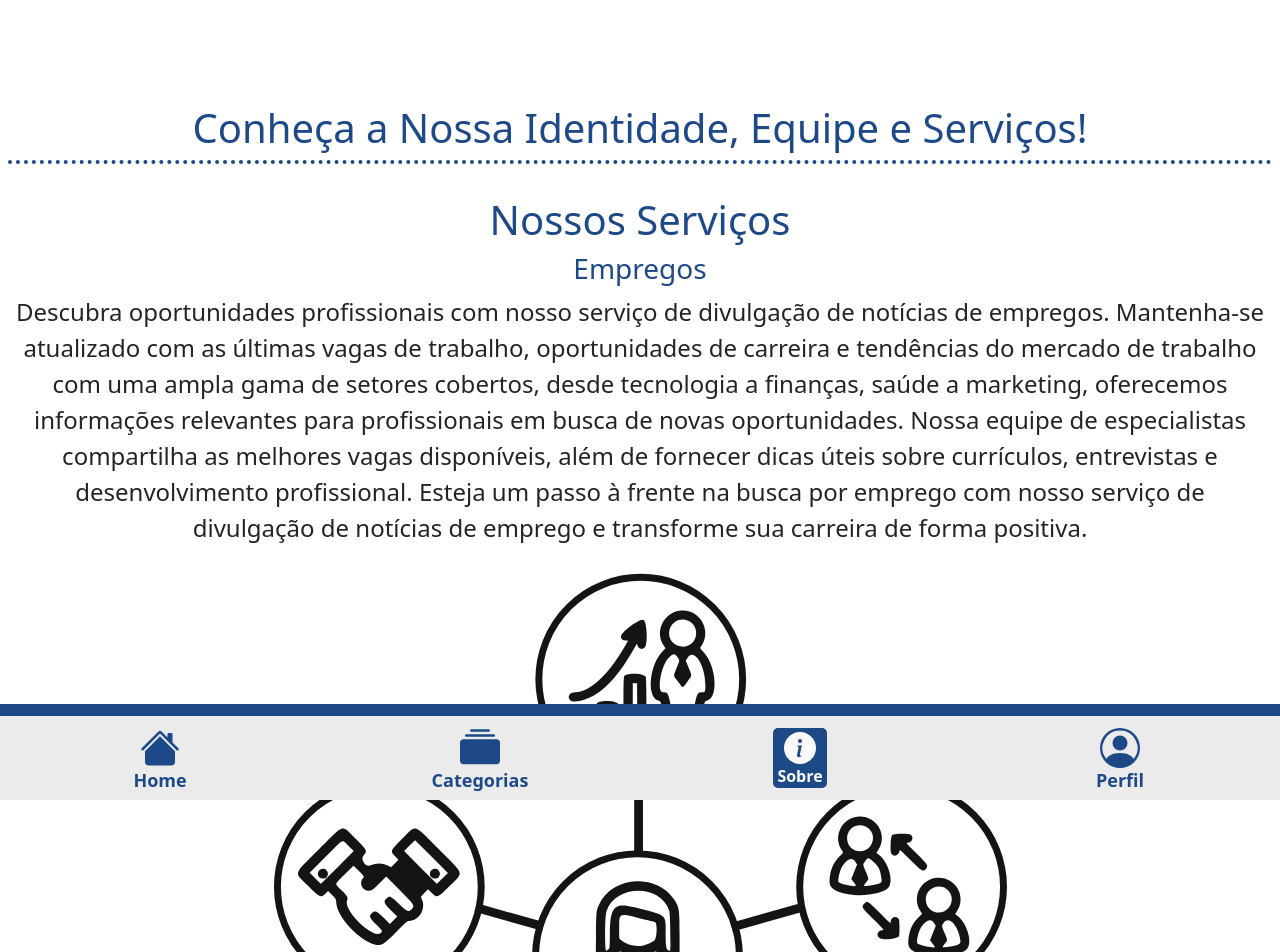
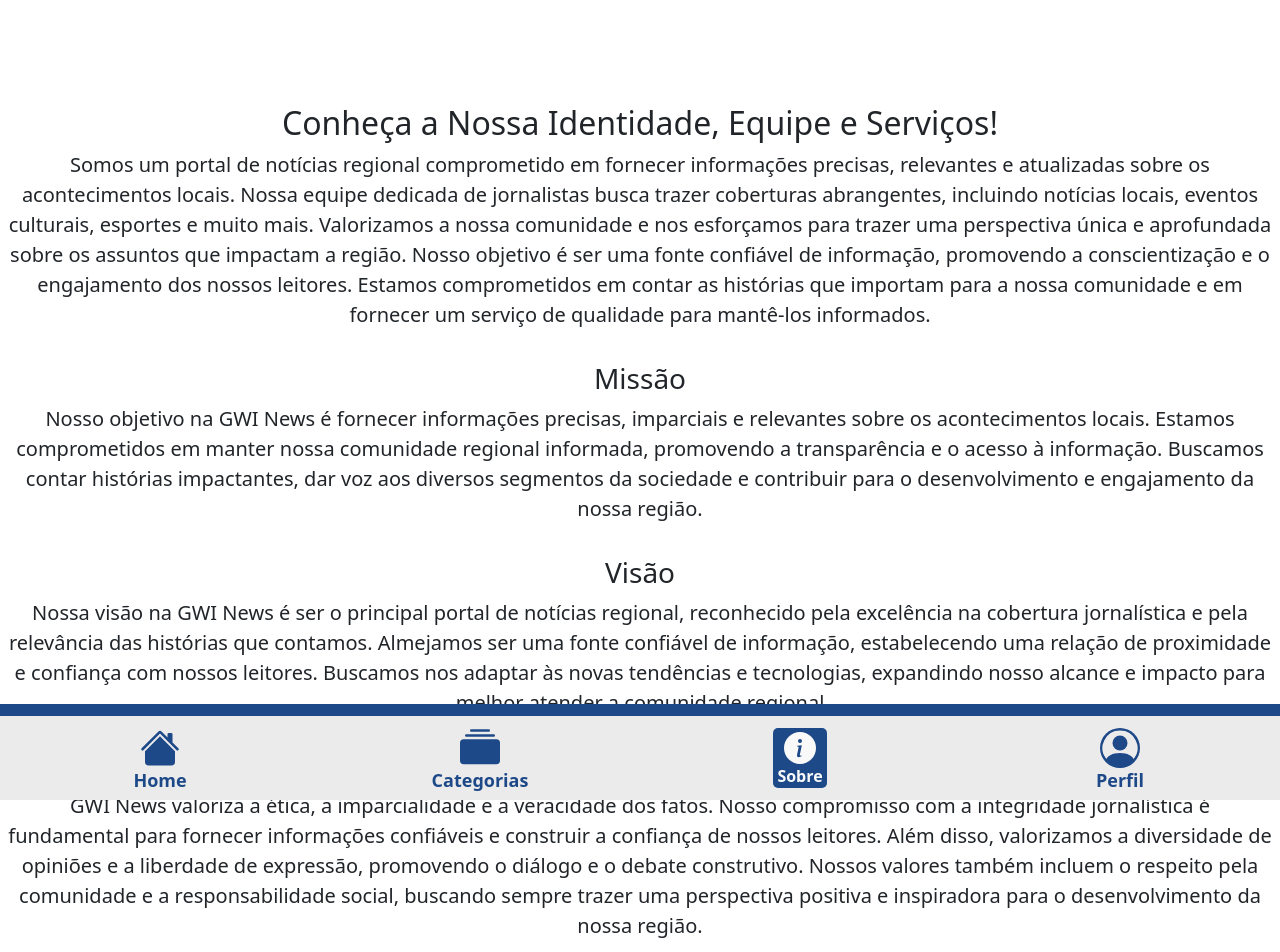
Before and after one commit to GWI-News/Semestre3, a React (Vite) app: page /SobreNos in a window 1280 px wide. Shown: the top 952 px of the page. Built offline with nearby package versions, Linux system fonts and the light colour scheme; no server answers; the database is empty.

Commit message:
Correção de bugs.

```diff
--- a/package.json
+++ b/package.json
@@ -12,7 +12,6 @@
   },
   "dependencies": {
     "bootstrap": "^5.3.3",
-    "dotenv": "^16.4.5",
     "firebase": "^10.12.0",
     "firebase-tools": "^13.9.0",
     "react": "^18.2.0",
--- a/src/App.jsx
+++ b/src/App.jsx
@@ -18,7 +18,6 @@ import NewsPage from './pages/NewsPage/NewsPage';
 import SobreNos from './pages/SobreNos/SobreNos';
 import PerfilAdm from './pages/PerfilAdm/PerfilAdm';
 import PerfilLeitor from './pages/PerfilLeitor/PerfilLeitor';
-import Faq from './pages/Faq/Faq';
 
 import Cotacoes from './components/Cotacoes/Cotacoes';
 import Crud from './pages/Crud/Crud';
@@ -86,7 +85,6 @@ function App() {
             <Route path='/SobreNos/' element={<SobreNos></SobreNos>}></Route>
             <Route path='/Perfil/Adm' element={<PerfilAdm></PerfilAdm>}></Route>
             <Route path='/Perfil/Leitor' element={<PerfilLeitor></PerfilLeitor>}></Route>
-            <Route path='/Faq' element={<Faq></Faq>}></Route>
             <Route path='*' element={<Navigate to='/' />}></Route>
 
             <Route path='/Economia/Moedas' element={<Cotacoes></Cotacoes>}></Route>
--- a/src/hooks/userAuthentication.jsx
+++ b/src/hooks/userAuthentication.jsx
@@ -19,7 +19,7 @@ export const userAuthentication = () => {
         try {
             const userCredentials = await createUserWithEmailAndPassword(auth, user.newEmail, user.newPassword)
             const userId = userCredentials.user.uid
-            await setDoc(doc(db, 'Usuarios', userId), { name: user.newName, access: 0 })
+            await setDoc(doc(db, 'Usuarios', userId), { name: user.newName, access: 1 })
             sendEmailVerification(auth.currentUser).then(() => {
                 alert('Verifique seu E-mail para Confirmar o Cadastro.')
             })
--- a/src/pages/Faq/Faq.jsx
+++ /dev/null
@@ -1,57 +0,0 @@
-import React from 'react'
-import styles from './Faq.module.css'
-
-import { userAuthentication } from '../../hooks/userAuthentication'
-import { useNavigate, Link } from 'react-router-dom'
-
-import Container from 'react-bootstrap/Container'
-import Row from 'react-bootstrap/Row'
-import Col from 'react-bootstrap/Col'
-import Form from 'react-bootstrap/Form'
-
-const Faq = () => {
-    const navigate = useNavigate()
-
-    const { error: authError, loading } = userAuthentication()
-
-    return (
-        <Container fluid className={styles.faqContainer}>
-            <Row className={`m-0 p-0`}>
-                <Col className={`m-0 p-0`}>
-                    <div className={styles.faqSectionDivisor}>
-                        <h1>FAQ</h1>
-                        <p>Veja aqui as dúvidas mais frequentes sobre nossos serviços.</p>
-                    </div>
-                    <div className={styles.faqSectionDivisor}>
-                        <h2>O que é o GWI News?</h2>
-                        <p>O GWI News é um Portal de Notícias que centraliza notícias de diversas fontes e temas da região de Araraquara em único lugar.</p>
-                        <h2>Como usar o GWI News?</h2>
-                        <p>Simplesmente acesse o site <Link to={'/'}>://gwinews-e715f.web.app</Link> e navegue pelas notícias. Você pode filtrar pelas nossas categorias ou buscar notícias específicas.</p>
-                        <h2>O GWI News é gratuito?</h2>
-                        <p>Sim, o GWI News é 100% gratuito. Não temos nenhum plano de assinatura ou conteúdos exclusivamente pagos.</p>
-                        <h2>Com que frequência o GWI News é atualizado?</h2>
-                        <p>O GWI News é atualizado em tempo real, então você pode ter a certeza de que nós sempre teremos as mais recentes notícias.</p>
-                        <h2>Eu posso compartilhar as notícias do GWI News?</h2>
-                        <p>Sim, você pode. É possível compartilhar nossas notícias através dos botões de compartilhamento quando as abre.</p>
-                        <h2>Como eu posso entrar em contato com o GWI News?</h2>
-                        <p> Se você possuir qualquer dúvida ou feedback, você pode nos enviar uma mensagem através da caixa de perguntas nesta página.</p>
-                    </div>
-                    <div>
-                        <h2>Fale Conosco Você Também!</h2>
-                        <p className='m-0'>Envie-nos uma mensagem com suas dúvidas, sugestões ou feedback.</p>
-                        <Form className='d-flex flex-column justify-content-center align-items-center'>
-                            <Form.Group className='w-100 mt-2 mb-2'>
-                                <Form.Label className={styles.formLabelMobile}>Mensagem:</Form.Label>
-                                <Form.Control as="textarea" placeholder="Digite sua mensagem..." className={`${styles.formInputMobile}`} />
-                            </Form.Group>
-                            {loading && <button className={`${styles.formButtonMobile} btn btn-primary`}>Enviando...</button>}
-                            {!loading && <button className={`${styles.formButtonMobile} btn btn-primary`}>Enviar</button>}
-                        </Form>
-                    </div>
-                </Col>
-            </Row>
-        </Container>
-    )
-}
-
-export default Faq
--- a/src/pages/SobreNos/SobreNos.jsx
+++ b/src/pages/SobreNos/SobreNos.jsx
@@ -1,7 +1,5 @@
-import React from 'react'
-import styles from './SobreNos.module.css'
-
-import { Link } from 'react-router-dom'
+import React from 'react';
+import styles from './SobreNos.module.css';
 
 const SobreNos = () => {
   return (
@@ -9,48 +7,28 @@ const SobreNos = () => {
       <div className={styles.container}>
         <div className={styles.linha}>
           <h1 className={styles.sobreNosH1}>Conheça a Nossa Identidade, Equipe e Serviços!</h1>
+          <p className={styles.sobreNosP}>Somos um portal de notícias regional comprometido em fornecer informações precisas, relevantes e atualizadas sobre os acontecimentos locais.
+            Nossa equipe dedicada de jornalistas busca trazer coberturas abrangentes, incluindo notícias locais, eventos culturais, esportes e muito mais.
+            Valorizamos a nossa comunidade e nos esforçamos para trazer uma perspectiva única e aprofundada sobre os assuntos que impactam a região.
+            Nosso objetivo é ser uma fonte confiável de informação, promovendo a conscientização e o engajamento dos nossos leitores.
+            Estamos comprometidos em contar as histórias que importam para a nossa comunidade e em fornecer um serviço de qualidade para mantê-los informados.</p>
+
+          <h2 className={styles.sobreNosH2}>Missão</h2>
+          <p className={styles.sobreNosP}>Nosso objetivo na GWI News é fornecer informações precisas, imparciais e relevantes sobre os acontecimentos locais.
+            Estamos comprometidos em manter nossa comunidade regional informada, promovendo a transparência e o acesso à informação.
+            Buscamos contar histórias impactantes, dar voz aos diversos segmentos da sociedade e contribuir para o desenvolvimento e engajamento da nossa região.</p>
+
+          <h2 className={styles.sobreNosH2}>Visão</h2>
+          <p className={styles.sobreNosP}>Nossa visão na GWI News é ser o principal portal de notícias regional, reconhecido pela excelência na cobertura jornalística e pela relevância das histórias que contamos.
+            Almejamos ser uma fonte confiável de informação, estabelecendo uma relação de proximidade e confiança com nossos leitores.
+            Buscamos nos adaptar às novas tendências e tecnologias, expandindo nosso alcance e impacto para melhor atender a comunidade regional</p>
+
+          <h2 className={styles.sobreNosH2}>Valores</h2>
+          <p className={styles.sobreNosP}>GWI News valoriza a ética, a imparcialidade e a veracidade dos fatos. Nosso compromisso com a integridade jornalística é fundamental para fornecer informações confiáveis e construir a confiança de nossos leitores.
+            Além disso, valorizamos a diversidade de opiniões e a liberdade de expressão, promovendo o diálogo e o debate construtivo.
+            Nossos valores também incluem o respeito pela comunidade e a responsabilidade social, buscando sempre trazer uma perspectiva positiva e inspiradora para o desenvolvimento da nossa região.</p>
         </div>
-        <div div className={styles.linha}>
-          <h1 className={styles.sobreNosH1}>Nossos Serviços</h1>
-          <div>
-            <h2 className={styles.sobreNosH2}>Empregos</h2>
-            <p className={styles.sobreNosP}>Descubra oportunidades profissionais com nosso serviço de divulgação de notícias de empregos.
-              Mantenha-se atualizado com as últimas vagas de trabalho, oportunidades de carreira e tendências do mercado de trabalho com uma ampla gama de setores cobertos, desde tecnologia a finanças, saúde a marketing, oferecemos informações relevantes para profissionais em busca de novas oportunidades.
-              Nossa equipe de especialistas compartilha as melhores vagas disponíveis, além de fornecer dicas úteis sobre currículos, entrevistas e desenvolvimento profissional.
-              Esteja um passo à frente na busca por emprego com nosso serviço de divulgação de notícias de emprego e transforme sua carreira de forma positiva.</p>
-            <img src="art_empregos.svg" alt="Nossa equipe" className={styles.image} />
-          </div>
-          <div>
-            <h2 className={styles.sobreNosH2}>Educação</h2>
-            <p className={styles.sobreNosP}>Esteja atualizado sobre as últimas tendências e novidades na área da educação, desde avanços na tecnologia educacional até políticas e programas educacionais inovadores.
-              Nossa equipe de especialistas em educação traz informações abrangentes sobre instituições de ensino, cursos, bolsas de estudo e eventos educacionais.
-              Quer você seja um estudante em busca de orientação sobre escolhas acadêmicas, um profissional buscando aprimorar suas habilidades ou um educador em busca de recursos e estratégias, nosso serviço oferece insights valiosos e inspiração para impulsionar sua jornada educacional</p>
-            <img src="art_educacao.svg" alt="Nossa equipe" className={styles.image} />
-          </div>
-          <div>
-            <h2 className={styles.sobreNosH2}>Esportes</h2>
-            <p className={styles.sobreNosP}>Descubra o mundo emocionante do esporte com o nosso serviço de divulgação de notícias esportivas do Portal de Notícias!
-              Mantenha-se atualizado com as últimas informações, resultados, análises e destaques dos principais eventos esportivos em todo o mundo. De futebol a basquete, tênis a corrida, cobrimos uma ampla variedade de esportes para satisfazer todos os gostos e interesses.
-              Com uma equipe de jornalistas especializados, trazemos a você coberturas abrangentes, entrevistas exclusivas e análises aprofundadas para que você não perca nenhum lance importante.
-              Esteja no centro da ação esportiva com nosso serviço de divulgação de notícias esportivas e desfrute de uma experiência envolvente e informativa que o manterá à frente do jogo.</p>
-            <img src="art_esportes.svg" alt="Nossa equipe" className={styles.image} />
-          </div>
-          <div>
-            <h2 className={styles.sobreNosH2}>Entretenimento</h2>
-            <p className={styles.sobreNosP}>Mantenha-se atualizado de lançamentos de filmes e séries a shows e concertos, trazemos informações exclusivas, entrevistas com artistas, críticas e recomendações para que você nunca perca os acontecimentos mais quentes do mundo do entretenimento.
-              Quer você seja um cinéfilo, um aficionado por música ou um fã de cultura pop, nosso serviço oferece uma dose diária de diversão e inspiração. Esteja sempre à frente das tendências e mergulhe no emocionante universo do entretenimento com nosso serviço de divulgação de notícias de entretenimento.
-              Prepare-se para se divertir e explorar um mundo de possibilidades!</p>
-            <img src="art_entretenimento.svg" alt="Nossa equipe" className={styles.image} />
-          </div>
-          <div>
-            <h2 className={styles.sobreNosH2}>Economia</h2>
-            <p className={styles.sobreNosP}>Nossa equipe de especialistas em economia traz análises aprofundadas, informações sobre empresas, relatórios de mercado e cobertura de eventos que afetam o cenário econômico.
-              Seja você um investidor, empreendedor ou profissional buscando compreender os desafios e oportunidades da economia atual, nosso serviço oferece uma visão abrangente e confiável para ajudá-lo a tomar decisões informadas.
-              Esteja à frente das mudanças econômicas e maximize seu potencial financeiro com nosso serviço de divulgação de notícias de economia.
-              Descubra insights valiosos e navegue pelo mundo dos negócios com confiança e conhecimento.</p>
-            <img src="art_economia.svg" alt="Nossa equipe" className={styles.image} />
-          </div>
-        </div>
+
         <div className={styles.linha}>
           <h1 className={styles.sobreNosH1}>Nossa Equipe</h1>
           <ul className={styles.sobreNosUl}>
@@ -76,10 +54,51 @@ const SobreNos = () => {
             </li>
           </ul>
         </div>
+
         <div>
-          <Link to='/Faq' className={styles.sobreNosH2}>
-            <h2>Clique Aqui para Acessar nosso Faq!</h2>
-          </Link>
+          <h1 className={styles.sobreNosH1}>Nossos Serviços</h1>
+          <div>
+            <h2 className={styles.sobreNosH2}>Empregos</h2>
+            <p className={styles.sobreNosP}>Descubra oportunidades profissionais com nosso serviço de divulgação de notícias de empregos.
+              Mantenha-se atualizado com as últimas vagas de trabalho, oportunidades de carreira e tendências do mercado de trabalho com uma ampla gama de setores cobertos, desde tecnologia a finanças, saúde a marketing, oferecemos informações relevantes para profissionais em busca de novas oportunidades.
+              Nossa equipe de especialistas compartilha as melhores vagas disponíveis, além de fornecer dicas úteis sobre currículos, entrevistas e desenvolvimento profissional.
+              Esteja um passo à frente na busca por emprego com nosso serviço de divulgação de notícias de emprego e transforme sua carreira de forma positiva.</p>
+            <img src="art_empregos.svg" alt="Nossa equipe" className={styles.image} />
+          </div>
+
+          <div>
+            <h2 className={styles.sobreNosH2}>Educação</h2>
+            <p className={styles.sobreNosP}>Esteja atualizado sobre as últimas tendências e novidades na área da educação, desde avanços na tecnologia educacional até políticas e programas educacionais inovadores.
+              Nossa equipe de especialistas em educação traz informações abrangentes sobre instituições de ensino, cursos, bolsas de estudo e eventos educacionais.
+              Quer você seja um estudante em busca de orientação sobre escolhas acadêmicas, um profissional buscando aprimorar suas habilidades ou um educador em busca de recursos e estratégias, nosso serviço oferece insights valiosos e inspiração para impulsionar sua jornada educacional</p>
+            <img src="art_educacao.svg" alt="Nossa equipe" className={styles.image} />
+          </div>
+
+          <div>
+            <h2 className={styles.sobreNosH2}>Esportes</h2>
+            <p className={styles.sobreNosP}>Descubra o mundo emocionante do esporte com o nosso serviço de divulgação de notícias esportivas do Portal de Notícias!
+              Mantenha-se atualizado com as últimas informações, resultados, análises e destaques dos principais eventos esportivos em todo o mundo. De futebol a basquete, tênis a corrida, cobrimos uma ampla variedade de esportes para satisfazer todos os gostos e interesses.
+              Com uma equipe de jornalistas especializados, trazemos a você coberturas abrangentes, entrevistas exclusivas e análises aprofundadas para que você não perca nenhum lance importante.
+              Esteja no centro da ação esportiva com nosso serviço de divulgação de notícias esportivas e desfrute de uma experiência envolvente e informativa que o manterá à frente do jogo.</p>
+            <img src="art_esportes.svg" alt="Nossa equipe" className={styles.image} />
+          </div>
+
+          <div>
+            <h2 className={styles.sobreNosH2}>Entretenimento</h2>
+            <p className={styles.sobreNosP}>Mantenha-se atualizado de lançamentos de filmes e séries a shows e concertos, trazemos informações exclusivas, entrevistas com artistas, críticas e recomendações para que você nunca perca os acontecimentos mais quentes do mundo do entretenimento.
+              Quer você seja um cinéfilo, um aficionado por música ou um fã de cultura pop, nosso serviço oferece uma dose diária de diversão e inspiração. Esteja sempre à frente das tendências e mergulhe no emocionante universo do entretenimento com nosso serviço de divulgação de notícias de entretenimento.
+              Prepare-se para se divertir e explorar um mundo de possibilidades!</p>
+            <img src="art_entretenimento.svg" alt="Nossa equipe" className={styles.image} />
+          </div>
+
+          <div>
+            <h2 className={styles.sobreNosH2}>Economia</h2>
+            <p className={styles.sobreNosP}>Nossa equipe de especialistas em economia traz análises aprofundadas, informações sobre empresas, relatórios de mercado e cobertura de eventos que afetam o cenário econômico.
+              Seja você um investidor, empreendedor ou profissional buscando compreender os desafios e oportunidades da economia atual, nosso serviço oferece uma visão abrangente e confiável para ajudá-lo a tomar decisões informadas.
+              Esteja à frente das mudanças econômicas e maximize seu potencial financeiro com nosso serviço de divulgação de notícias de economia.
+              Descubra insights valiosos e navegue pelo mundo dos negócios com confiança e conhecimento.</p>
+            <img src="art_economia.svg" alt="Nossa equipe" className={styles.image} />
+          </div>
         </div>
       </div>
     </>
--- a/src/pages/SobreNos/SobreNos.module.css
+++ b/src/pages/SobreNos/SobreNos.module.css
@@ -25,22 +25,17 @@
 }
 
 .sobreNosH1 {
-    font-size: 2.5rem;
-    color: #1D4988;
-    margin-bottom: 0.5rem;
+    font-size: 2rem;
 }
 
 .sobreNosH2 {
+    margin-top: 2rem;
     font-size: 1.75rem;
-    color: #1D4988;
-    margin-bottom: 0.5rem;
 }
 
 .sobreNosP {
-    text-align: center;
-    font-size: 1.5rem;
-    margin-bottom: 1.5rem;
-    padding: 0 0.5rem;
+    margin-bottom: 2rem;
+    font-size: 1.25rem;
 }
 
 .sobreNosUl {
```
Also changed, not shown: src/pages/Faq/Faq.module.css (deleted, +0 -68 lines), 2 other files (tests, documents, lock files or other folders).
